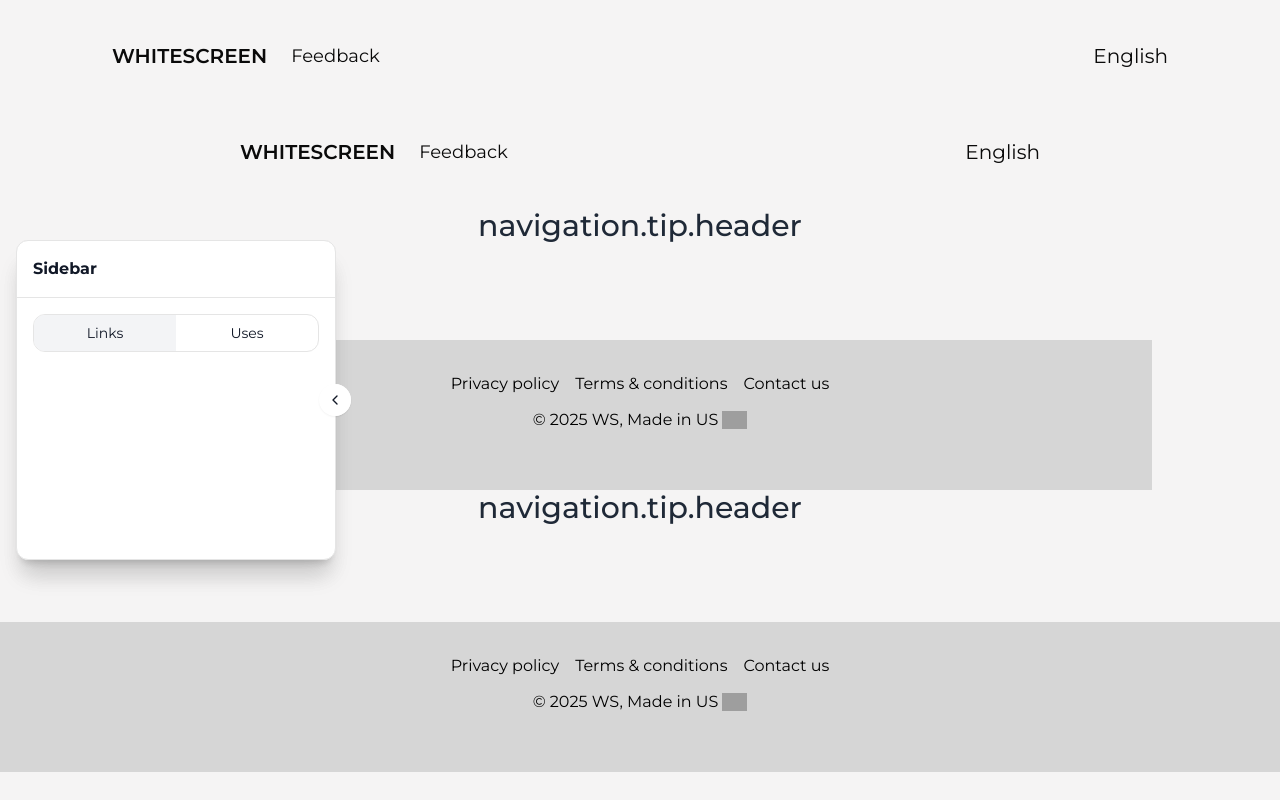
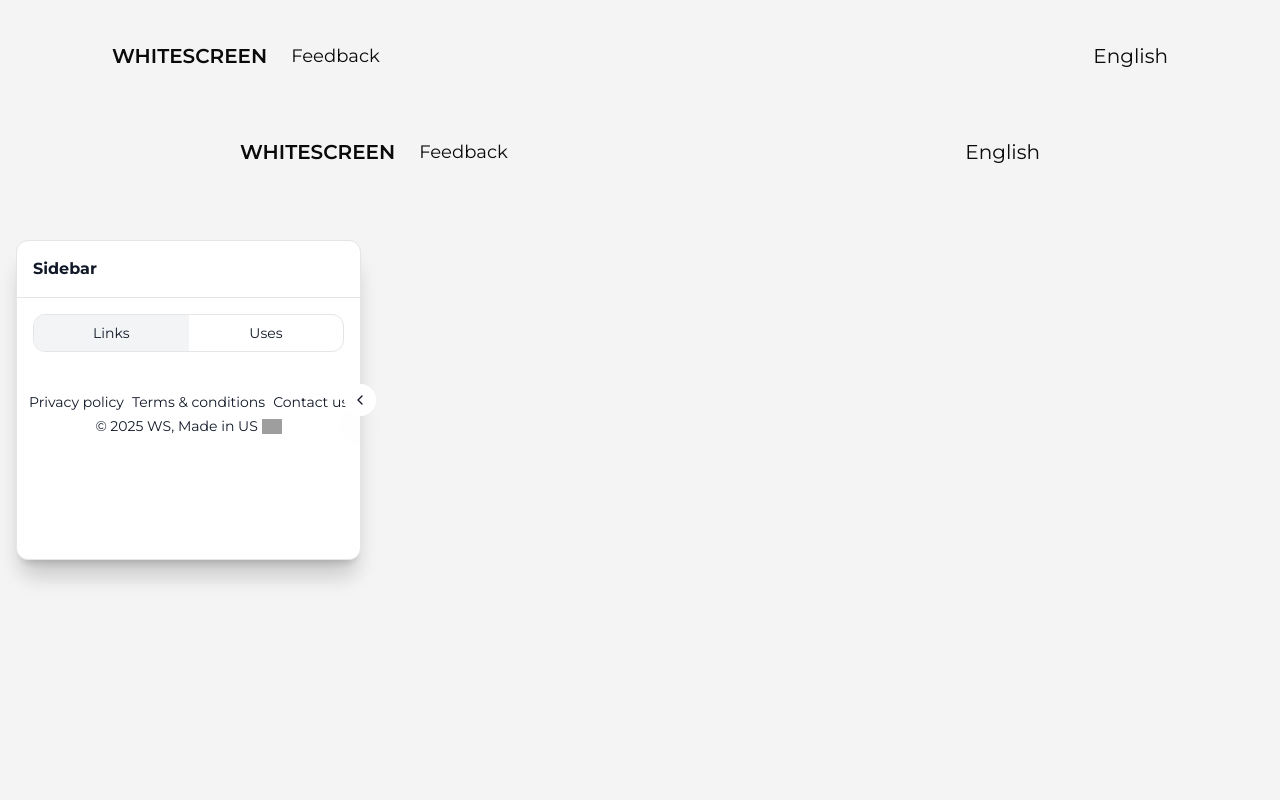
Before and after one commit to hoapham1404/ws, a Next.js app: page /AppLayout in a window 1280 px wide. Built offline with nearby package versions, Linux system fonts and the light colour scheme; grey boxes are pictures that could not be loaded.

Commit message:
hoapq - dev - navigation

```diff
--- a/components/Sidebar/NavigationSection.tsx
+++ b/components/Sidebar/NavigationSection.tsx
@@ -44,12 +44,12 @@ export default function NavigationSection(): JSX.Element {
         return (
           <AccordionItem key={type} value={type}>
             <AccordionTrigger>{t(`navigation.${type}`)}</AccordionTrigger>
-            <AccordionContent className="flex justify-between mt-4 cursor-pointer">
+            <AccordionContent className="grid grid-cols-2">
               {routes.map((route: RouteStore) => (
                 <Link
                   key={route.path}
                   href={route.path}
-                  className={`w-full flex flex-col items-center p-6 ${route.path === pathName ? 'bg-gray-300' : ''}`}
+                  className={`w-full flex flex-col items-center p-1 ${route.path === pathName ? 'bg-gray-300' : ''}`}
                 >
                   <div className="shadow-md">
                     {
@@ -61,7 +61,7 @@ export default function NavigationSection(): JSX.Element {
                     }
                   </div>
 
-                  <span className="mt-2 text-sm md:text-base underline text-center">{t(`${route.path}.name`)}</span>
+                  <span className="mt-2 text-sm underline text-center text-balance w-32">{t(`${route.path}.name`)}</span>
                 </Link>
               ))
               }
--- a/components/Sidebar/Sidebar.tsx
+++ b/components/Sidebar/Sidebar.tsx
@@ -3,8 +3,8 @@ import { ChevronLeft, ChevronRight } from "lucide-react"
 import { useState } from "react"
 import { useFullScreen } from "../(prank-screen)/hooks/useFullScreen"
 import SidebarTab from "./SidebarTab"
+import Image from "next/image";
 
-const zIndex = 20
 
 export default function Sidebar() {
   const [isPanelOpen, setIsPanelOpen] = useState(true)
@@ -16,7 +16,7 @@ export default function Sidebar() {
         <div
           className={cn(
             "fixed top-1/2 left-4 transform -translate-y-1/2 transition-all duration-300 ease-in-out",
-            `z-[${zIndex}]`,
+            "z-10",
             "min-h-80 bg-white text-gray-900",
             "rounded-xl shadow-xl border",
             isPanelOpen ? "min-w-80" : "min-w-12",
@@ -34,14 +34,36 @@ export default function Sidebar() {
             </section>
           )}
 
+          {isPanelOpen && (
+            <div className="p-2 text-sm text-center flex flex-col items-center justify-center gap-1">
+              <p className="">
+                {
+                  Array.from(new Map([
+                    ["/privacy-policy", "Privacy policy"],
+                    ["/terms-and-conditions", "Terms & conditions"],
+                    ["/contact-us", "Contact us"]
+                  ]).entries()).map(([key, value]) => (
+                    <a key={key} href={key} onClick={(e) => { e.preventDefault(); window.location.href = key }} className="mx-1
+                    hover:underline transition-colors duration-300 ease-in-out
+                    ">{value}</a>
+                  ))
+                }
+              </p>
+              <div className="flex flex-row justify-center items-center gap-1">
+                <p className="">© 2025 WS, Made in US </p>
+                <Image src="https://flagcdn.com/w320/us.png" alt="US Flag" className="inline-block" width={20} height={20} />
+              </div>
+            </div>
+          )}
+
           <button
             onClick={() => setIsPanelOpen(!isPanelOpen)}
-            className="absolute top-1/2 right-0 transform -translate-y-1/2 translate-x-1/2 w-8 h-8 flex items-center justify-center rounded-full bg-white shadow-sm"
+            className="absolute top-1/2 right-0 transform -translate-y-1/2 translate-x-1/2 w-8 h-8 flex items-center justify-center rounded-full bg-white shadow-2xl"
           >
             {isPanelOpen ? <ChevronLeft className="w-4 h-4" /> : <ChevronRight className="w-4 h-4" />}
           </button>
         </div>
       }
-    </div>
+    </div >
   )
 }
--- a/components/Sidebar/SidebarTab.tsx
+++ b/components/Sidebar/SidebarTab.tsx
@@ -1,17 +1,18 @@
 import { cn } from "@/lib/utils";
 import React, { JSX } from "react";
 import NavigationSection from "./NavigationSection";
+import TipsSection from "./TipsSection";
 
 const tabs: { id: number, name: string; content: JSX.Element }[] = [
   {
     id: 1,
     name: "Links",
-    content: <NavigationSection />,
+    content: <NavigationSection />
   },
   {
     id: 2,
     name: "Uses",
-    content: <div>Tab 2 content</div>,
+    content: <TipsSection />
   }
 ];
 
--- /dev/null
+++ b/components/Sidebar/TipsSection.tsx
@@ -0,0 +1,52 @@
+import { JSX } from "react";
+import React from "react"
+import { usePathname } from "next/navigation"
+import { useTranslations } from "next-intl"
+import {
+  Accordion,
+  AccordionContent,
+  AccordionItem,
+  AccordionTrigger,
+} from "@/components/ui/accordion";
+
+export default function TipsSection(): JSX.Element {
+  const path = usePathname()
+  const t = useTranslations(path)
+  const tRaw = useTranslations()
+  const tip = t.raw("tip")
+
+  return (
+    <div>
+      <h2 className="font-semibold text-left text-gray-800 text-wrap max-w-80">
+        {tRaw("navigation.tip.header", { tipTitle: t("name") })}
+      </h2>
+      <Accordion type="single" collapsible>
+        {tip.content && tip.content.map((item: { title: string, description: string }) => (
+          <AccordionItem key={item.title} value={item.title}>
+            <AccordionTrigger>{item.title}</AccordionTrigger>
+            <AccordionContent className="max-w-80">
+              <p className="text-sm text-wrap">{item.description}</p>
+            </AccordionContent>
+          </AccordionItem>
+        ))}
+      </Accordion>
+
+
+      <h2 className="font-semibold text-left text-gray-800 mt-4 text-wrap max-w-80">
+        Other tips
+      </h2>
+      <Accordion type="single" collapsible className="flex flex-col">
+        {tip.subTips && tip.subTips.map((item: { title: string, content: string[] }) => (
+          <AccordionItem key={item.title} value={item.title}>
+            <AccordionTrigger>{item.title}</AccordionTrigger>
+            <AccordionContent className="grid grid-cols-1">
+              {item.content.map((content: string, index) => (
+                <p key={index} className="text-sm text-balance ">{content}</p>
+              ))}
+            </AccordionContent>
+          </AccordionItem>
+        ))}
+      </Accordion>
+    </div>
+  )
+}
--- a/pages/AppLayout.tsx
+++ b/pages/AppLayout.tsx
@@ -1,7 +1,5 @@
 import { Montserrat } from "next/font/google";
 import Navbar from "@/components/Navbar";
-import NavigationScreen from "@/components/NavigationScreen";
-import ScreenTip from "@/components/ScreenTip/ScreenTip";
 import Footer from "@/components/Footer";
 import Sidebar from "@/components/Sidebar/Sidebar";
 
@@ -16,11 +14,8 @@ export default function AppLayout({ children }: { children: React.ReactNode }) {
     <Navbar />
     <main className="max-w-screen-lg mx-auto">
       {children}
-      <NavigationScreen />
-      <ScreenTip />
       <Sidebar />
     </main>
-    <Footer />
   </div>
   );
 }
```
